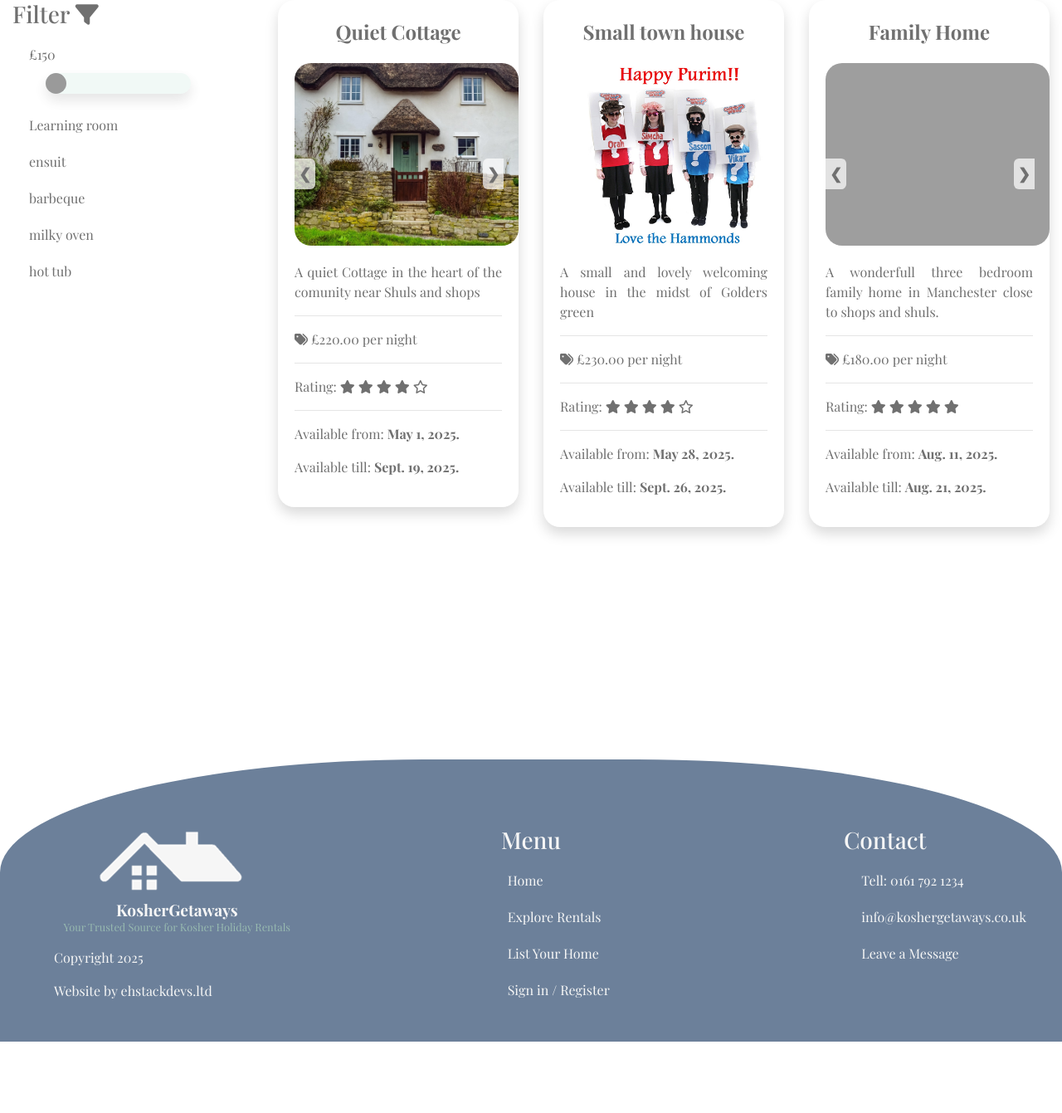
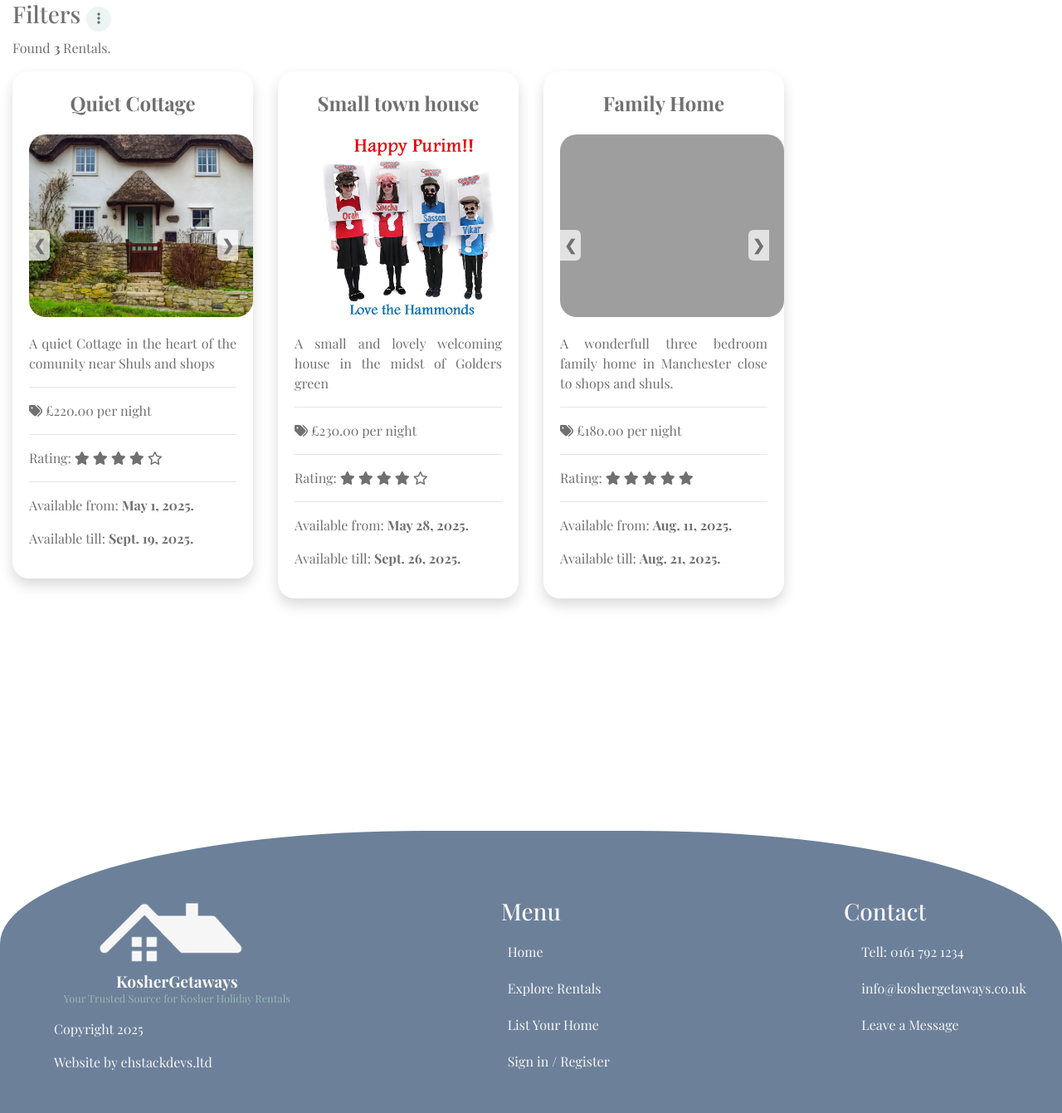
Before and after one commit to e-h-dev/kosher-gataways, a Django app: page /rentals/ in a window 1280 px wide. Shown: the part 200-1541 px from the top of the page at 83% size. Before the commit the page ends 1455 px from the top, so only its background shows below. Run offline with Django 5.2, Linux system fonts and the light colour scheme; data comes from the database, SQL or seed files in the repository; both versions use the stored data as it was after the commit; some libraries are stand-ins or nearby versions; some web fonts are replaced; grey boxes are pictures that could not be loaded.

Commit message:
Update style for rental details page

```diff
--- a/kosher_getaways/rentals/templates/rentals/rentals.html
+++ b/kosher_getaways/rentals/templates/rentals/rentals.html
@@ -5,10 +5,13 @@
 {% block extra_class%} active{% endblock %}
 {% block content%}
 <div class="container-fluid">
+    <h3 class="filters-header">Filters
+        <i class="fa-solid fa-ellipsis-vertical filter-icon" onclick="openFilter()"></i><i class="fa-solid fa-xmark filter-icon-close" onclick="closeFilter()"></i>
+    </h3>
     <div class="row">
-        <div class="col-3">
+        <div class="col-3 filter-content">
             <aside class="filters">
-                <h3>Filter <i class="fa-solid fa-filter"></i></h3>
+                <!-- <h3 onclick="openFilter()">Filter <i class="fa-solid fa-filter"></i></h3> -->
                 <div>
                     <ul>
                         <li>
@@ -27,6 +30,7 @@
             </aside>
         </div>
         <div class="col-9">
+            <p class="rental-count">Found <strong>{{ rental_number }} </strong> Rentals.</p>
             <div class="row">
                 {% for r in rentals %}
 
@@ -108,6 +112,18 @@
 {% block js %}
 
 <script>
+    function openFilter(){
+        $('.filter-content').css("display", "block");
+        $('.filter-icon').css("display", "none");
+        $('.filter-icon-close').css("display", "block");
+    }
+
+    function closeFilter(){
+        $('.filter-content').css("display", "none");
+        $('.filter-icon').css("display", "block");
+        $('.filter-icon-close').css("display", "none");
+    }
+
     {% for r in rentals %}
     let slideIndex{{ r.id }} = 1;
     showSlides{{ r.id }}(slideIndex{{ r.id }});
--- a/kosher_getaways/static/css/base.css
+++ b/kosher_getaways/static/css/base.css
@@ -622,6 +655,34 @@ thead{
   color:var(--main-text-color);
   font-family: var(--main-font);
   text-align: justify;
+}
+
+.filter-content{
+  display:none;
+}
+
+.filters-header{
+  font-family: var(--main-font);
+  color:var(--main-text-color);
+}
+
+.filter-icon, .filter-icon-close{
+  font-size: 1rem;
+  background-color: var(--main-background-color);
+  width:30px;
+  height:30px;
+  border-radius: 50%;
+  padding-left: 13px;
+  padding-top: 6px;
+  cursor: pointer;
+}
+
+.filter-icon-close{
+  display: none;
+}
+
+.filter-icon:hover, .filter-icon-close:hover{
+  background-color: #f7f7f7;
 }
 
 .description{
--- a/kosher_getaways/templates/base.html
+++ b/kosher_getaways/templates/base.html
@@ -133,11 +133,15 @@
     {% endblock %}
     <script>
         $( function() {
-    $( "#datepicker-in" ).datepicker();
+    $( "#datepicker-in" ).datepicker({
+        dateFormat: 'dd-mm-yy',
+    });
   } );
 
   $( function() {
-    $( "#datepicker-out" ).datepicker();
+    $( "#datepicker-out" ).datepicker({
+        dateFormat: 'dd-mm-yy',
+    });
   } );
     </script>
 </body>
```
Also changed, not shown: other parts of kosher_getaways/static/css/base.css (+72 -2 lines), kosher_getaways/rentals/templates/rentals/rental_detail.html (+17 -4 lines), kosher_getaways/db.sqlite3, 2 other files.
